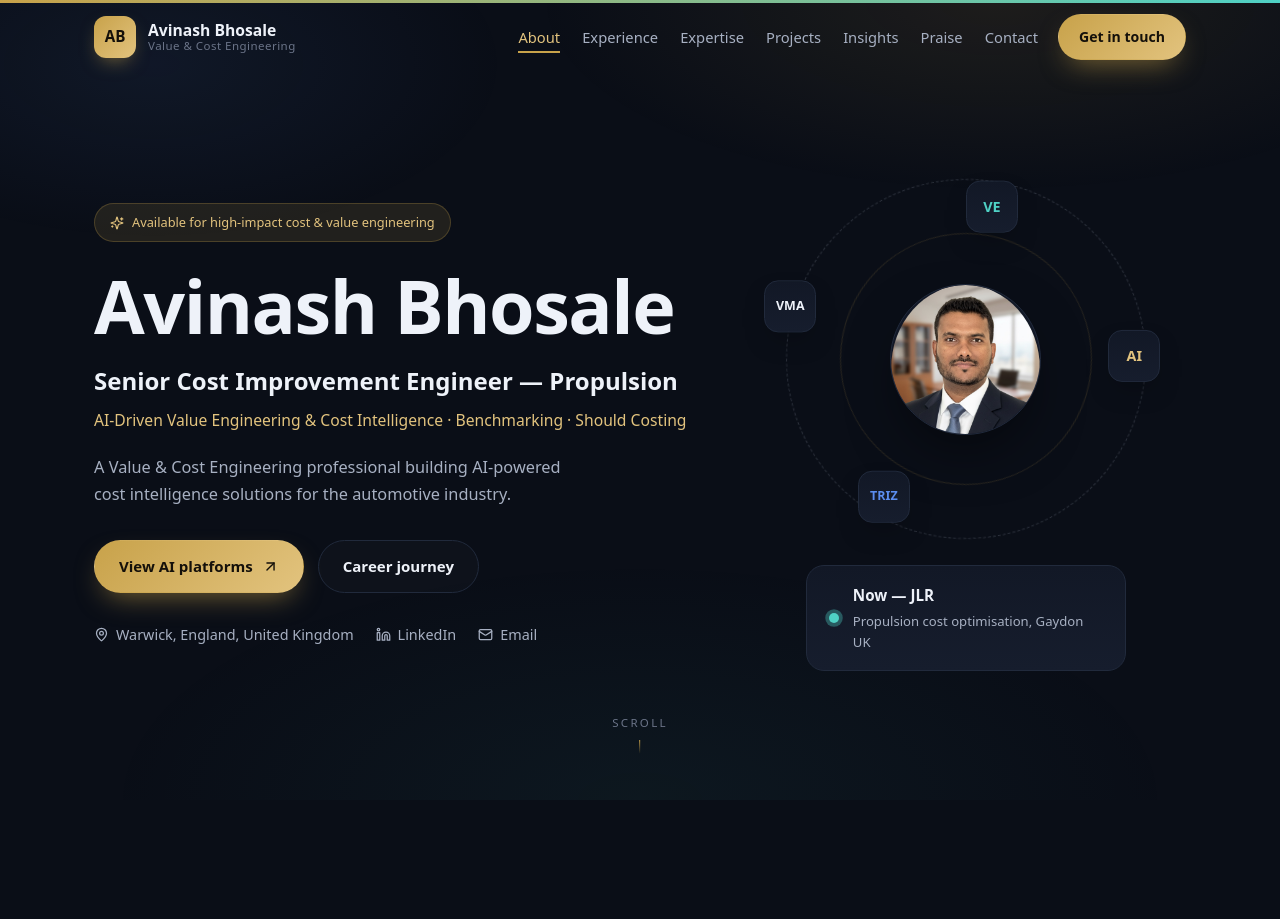
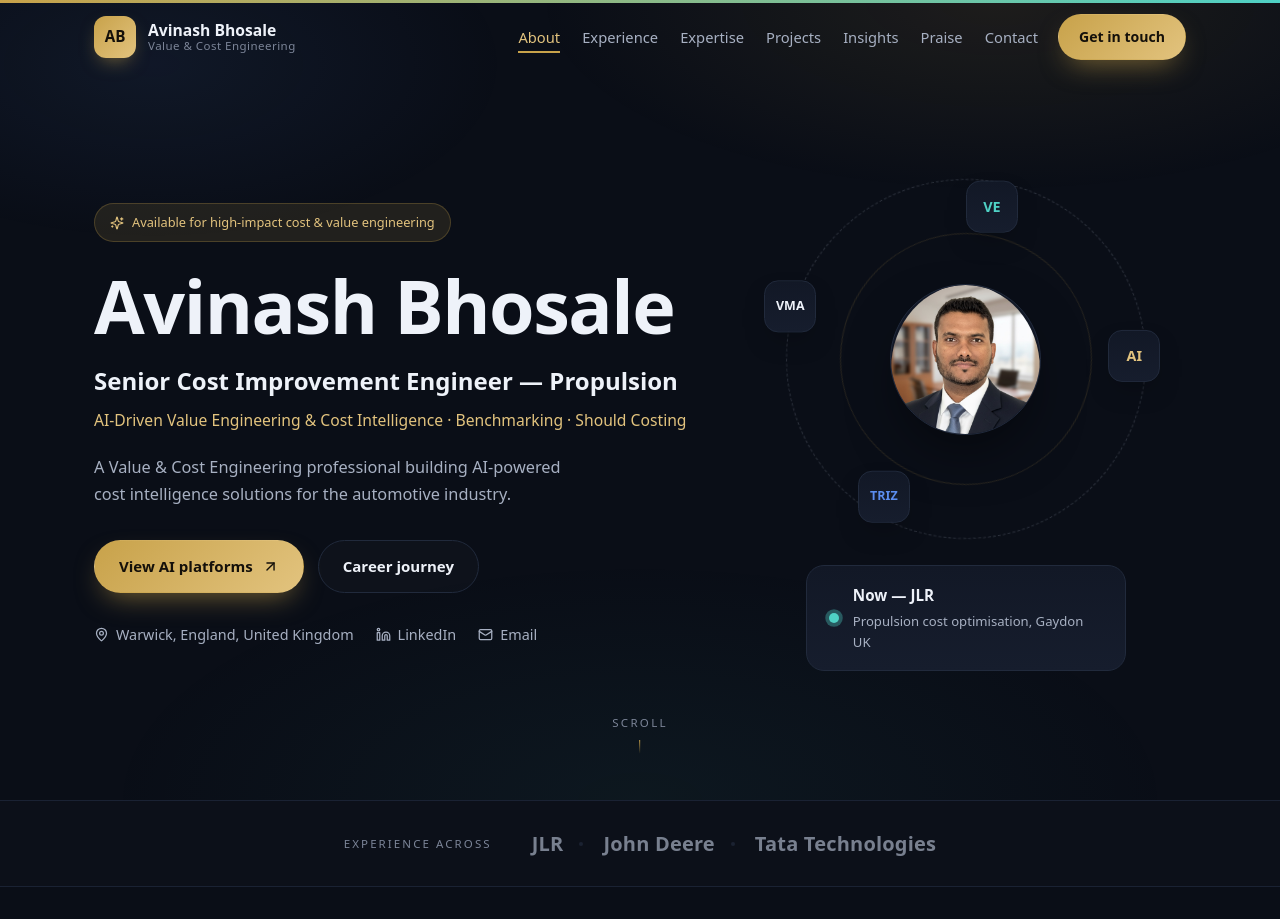
Before and after one commit to bhosaleavinash546/leamington-marathi, a React (Vite) app in the folder portfolio/: page / in a window 1280 px wide. Shown: the top 919 px of the page. Built offline with nearby package versions, Linux system fonts and the light colour scheme.

Commit message:
Add company logo strip; fix Lighthouse accessibility to 100
Co-Authored-By: Claude Opus 4.8 <noreply@anthropic.com>
Claude-Session: https://claude.ai/code/session_01U5MNLtdUJkRc3djsm23ezd

```diff
--- a/portfolio/src/App.jsx
+++ b/portfolio/src/App.jsx
@@ -1,6 +1,7 @@
 import { motion, useScroll, useSpring } from 'framer-motion'
 import Nav from './components/Nav.jsx'
 import Hero from './components/Hero.jsx'
+import LogoStrip from './components/LogoStrip.jsx'
 import About from './components/About.jsx'
 import Experience from './components/Experience.jsx'
 import Expertise from './components/Expertise.jsx'
@@ -23,6 +24,7 @@ export default function App() {
       <Nav />
       <main>
         <Hero />
+        <LogoStrip />
         <About />
         <Experience />
         <Expertise />
--- a/portfolio/src/app.css
+++ b/portfolio/src/app.css
@@ -108,6 +108,31 @@
 
 .hero-scroll { position: absolute; bottom: 26px; left: 50%; transform: translateX(-50%); display: flex; flex-direction: column; align-items: center; gap: 8px; color: var(--text-dim); font-size: 0.72rem; letter-spacing: 0.2em; text-transform: uppercase; }
 .scroll-line { width: 1px; height: 34px; background: linear-gradient(var(--accent), transparent); transform-origin: top; }
+
+/* ---------- Logo strip ---------- */
+.logostrip {
+  padding-block: 26px;
+  border-top: 1px solid var(--border-soft);
+  border-bottom: 1px solid var(--border-soft);
+  background: rgba(255, 255, 255, 0.012);
+}
+.logostrip-inner {
+  display: flex; align-items: center; justify-content: center; gap: 18px 40px; flex-wrap: wrap;
+}
+.logostrip-label {
+  font-size: 0.72rem; letter-spacing: 0.18em; text-transform: uppercase; color: var(--text-dim);
+}
+.logostrip-list { display: flex; align-items: center; gap: 18px 40px; flex-wrap: wrap; }
+.logostrip-list li {
+  font-family: var(--font-display); font-weight: 700; font-size: clamp(1rem, 2.4vw, 1.25rem);
+  letter-spacing: 0.01em; color: var(--text-soft); opacity: 0.7;
+  transition: color 0.2s ease, opacity 0.2s ease; position: relative;
+}
+.logostrip-list li:not(:last-child)::after {
+  content: ''; position: absolute; right: -20px; top: 50%; transform: translateY(-50%);
+  width: 4px; height: 4px; border-radius: 50%; background: var(--border);
+}
+.logostrip-list li:hover { color: var(--accent-soft); opacity: 1; }
 
 /* ---------- Stats band ---------- */
 .stats-band {
--- a/portfolio/src/components/Charts.jsx
+++ b/portfolio/src/components/Charts.jsx
@@ -47,7 +47,7 @@ export default function Charts() {
               axisLine={{ stroke: '#212a3c' }}
               interval={0}
             />
-            <YAxis tick={{ fill: '#6b7488', fontSize: 12 }} tickLine={false} axisLine={false} />
+            <YAxis tick={{ fill: '#8791a5', fontSize: 12 }} tickLine={false} axisLine={false} />
             <Tooltip cursor={{ fill: 'rgba(255,255,255,0.03)' }} content={<ChartTooltip unit=" yrs" />} />
             <Bar dataKey="years" radius={[8, 8, 0, 0]} maxBarSize={64}>
               {experienceChart.map((_, i) => (
--- a/portfolio/src/components/Hero.jsx
+++ b/portfolio/src/components/Hero.jsx
@@ -81,7 +81,14 @@ export default function Hero() {
             />
             <div className={`hero-avatar ${profile.photo ? 'has-photo' : ''}`}>
               {profile.photo ? (
-                <img src={profile.photo} alt={`${profile.name} headshot`} />
+                <img
+                  src={profile.photo}
+                  alt={`${profile.name} headshot`}
+                  width="480"
+                  height="480"
+                  fetchpriority="high"
+                  decoding="async"
+                />
               ) : (
                 <span>{profile.initials}</span>
               )}
--- a/portfolio/src/components/Insights.jsx
+++ b/portfolio/src/components/Insights.jsx
@@ -41,7 +41,6 @@ export default function Insights() {
                   className="marquee-open"
                   onClick={() => real && setActive(i % insights.length)}
                   tabIndex={real ? 0 : -1}
-                  aria-label={`View ${item.title} full size`}
                 >
                   <img src={item.src} alt={item.title} loading="lazy" />
                   <span className="marquee-cap">
--- /dev/null
+++ b/portfolio/src/components/LogoStrip.jsx
@@ -0,0 +1,20 @@
+import { Reveal } from './motion.jsx'
+import { companies } from '../data.js'
+
+// A slim credibility band of organisations worked with.
+export default function LogoStrip() {
+  return (
+    <section className="logostrip" aria-label="Organisations worked with">
+      <div className="container">
+        <Reveal className="logostrip-inner">
+          <span className="logostrip-label">Experience across</span>
+          <ul className="logostrip-list">
+            {companies.map((c) => (
+              <li key={c}>{c}</li>
+            ))}
+          </ul>
+        </Reveal>
+      </div>
+    </section>
+  )
+}
--- a/portfolio/src/data.js
+++ b/portfolio/src/data.js
@@ -279,6 +279,9 @@ export const recommendations = [
   },
 ]
 
+// Organisations worked with — shown as a credibility logo strip.
+export const companies = ['JLR', 'John Deere', 'Tata Technologies']
+
 export const nav = [
   { id: 'about', label: 'About' },
   { id: 'experience', label: 'Experience' },
--- a/portfolio/src/index.css
+++ b/portfolio/src/index.css
@@ -14,7 +14,7 @@
 
   --text: #eef2f9;
   --text-soft: #a7b0c2;
-  --text-dim: #6b7488;
+  --text-dim: #7c8598; /* meets WCAG AA (>=4.5:1) on --bg */
 
   --accent: #c8a24a;        /* refined gold */
   --accent-soft: #e2c37e;
```
